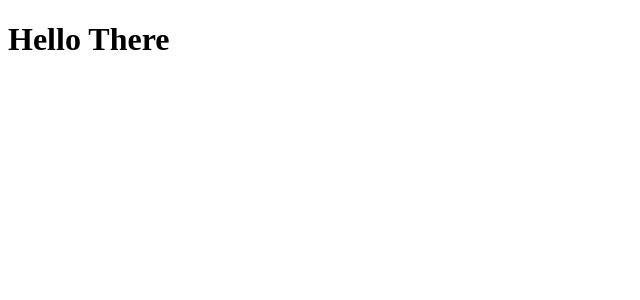
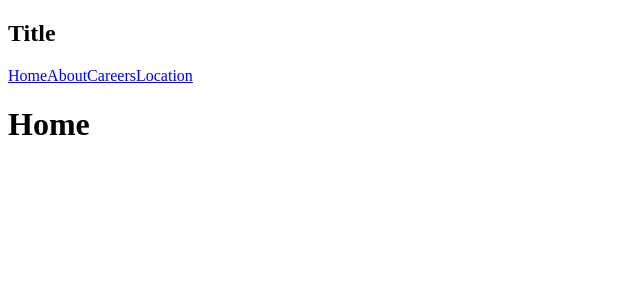
Before and after one commit to AlbertLeipzig/100-magazine, a React (Vite) app: page / in a window 1280 px wide. Shown: the top 300 px of the page, without its empty margins (0-640 px from the left). Built offline with nearby package versions, Linux system fonts and the light colour scheme.

Commit message:
header working on App.jsx

```diff
--- a/src/App.jsx
+++ b/src/App.jsx
@@ -1,7 +1,11 @@
-
+import { Header } from './components/Header';
 
 function App() {
-  return <h1>Hello There</h1>;
+  return (
+    <>
+      <Header />
+    </>
+  );
 }
 
 export default App;
--- a/src/components/Header.jsx
+++ b/src/components/Header.jsx
@@ -1,21 +1,25 @@
-import { Routes, Route } from 'react-router-dom';
-import { Home } from './Home';
-import { About } from './About';
-import { Careers } from './Careers';
-import { Location } from './Location';
+import { Routes, Route, NavLink } from 'react-router-dom';
+import { Home } from '../pages/Home.jsx';
+import { About } from '../pages/About.jsx';
+import { Careers } from '../pages/Careers.jsx';
+import { Location } from '../pages/Location.jsx';
 export const Header = () => {
   return (
     <header>
       <div>
         <h2>Title</h2>
         <nav>
-          <Routes>
-            <Route path="/" element={<Home />} />
-            <Route path="about" element={<About />} />
-            <Route path="careers" element={<Careers />} />
-            <Route path="location" element={<Location />} />
-          </Routes>
+          <NavLink to="/">Home</NavLink>
+          <NavLink to="about">About</NavLink>
+          <NavLink to="careers">Careers</NavLink>
+          <NavLink to="location">Location</NavLink>
         </nav>
+        <Routes>
+          <Route path="/" element={<Home />} />
+          <Route path="about" element={<About />} />
+          <Route path="careers" element={<Careers />} />
+          <Route path="location" element={<Location />} />
+        </Routes>
       </div>
     </header>
   );
```
